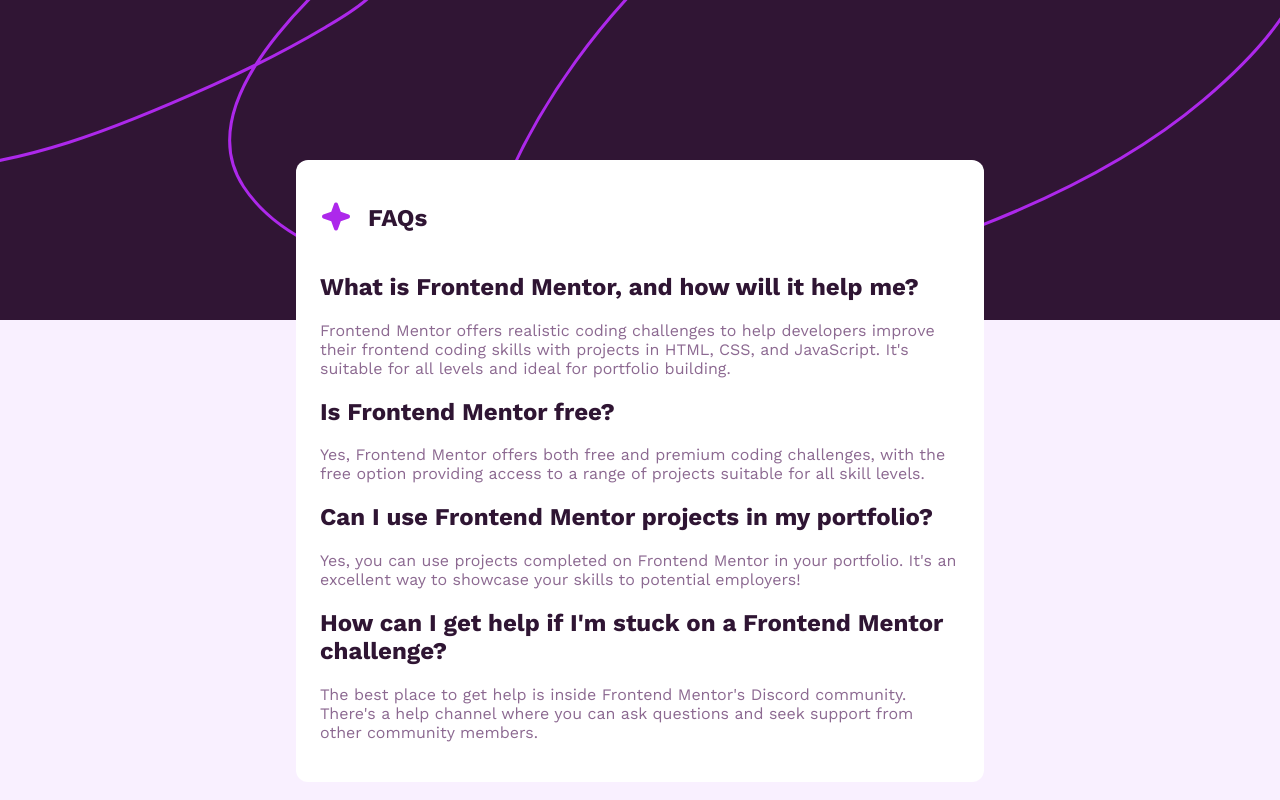
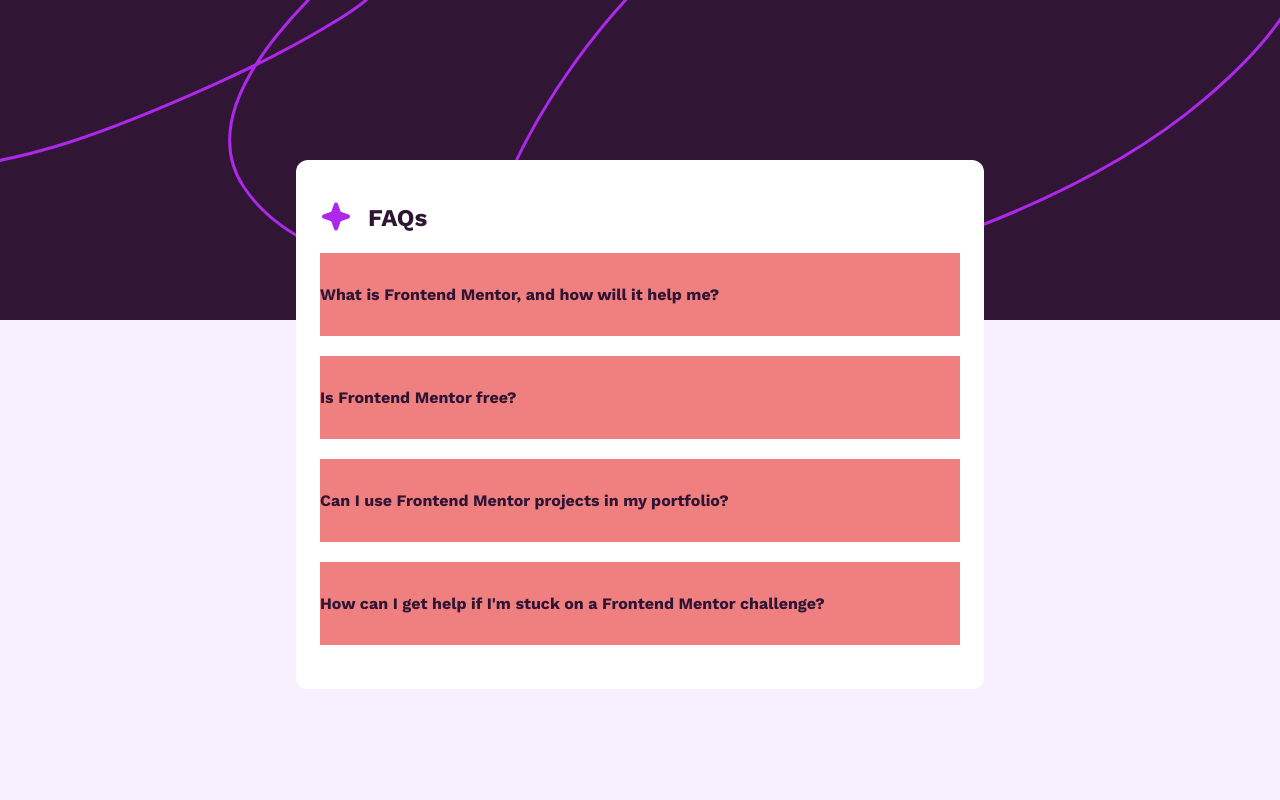
Before and after one commit to ricardo1003/faq-accordion-main, a plain HTML site: page index.html in a window 1280 px wide. Drawn offline with nearby package versions, Linux system fonts and the light colour scheme.

Commit message:
stylized the questions pt1(hell)

```diff
--- a/css/styles.css
+++ b/css/styles.css
@@ -37,9 +37,6 @@
 article .first{
     display: flex;
 }
-.first.icon{
-
-}
 .icon img{
     padding: 50% 0;
     width: 2rem;
@@ -51,7 +48,58 @@
     color: hsl(292, 42%, 14%);
 }
 
+.questions{
+    /*display: flex;
+    *//*flex-direction: column;
+    */
+    transition: 0.2s;
+    -webkit-transition: 0.2s;
+    -moz-transition: 0.2s;
+    -ms-transition: 0.2s;
+    -o-transition: 0.2s;
+}
+.question{
+    width: 100%;
+    /* height: 4rem; */
+    background-color: lightgreen;
+    display: inline-block;
+    overflow-y: hidden;
+    margin-bottom: 1rem;
+    transition: 0.2s;
+    color: hsl(292, 42%, 14%);
+    font-weight: 700;
 
+    -webkit-transition: 0.2s;
+    -moz-transition: 0.2s;
+    -ms-transition: 0.2s;
+    -o-transition: 0.2s;
 
+}
+.question div:hover{
+    height: 10em;
+}
+.question h2:hover + div{
+    height: 10em;
+}
+.question h2{
+    margin: 0 0 0 0;
+    padding: 5% 0;
+    background-color: lightcoral;
+    font-size:1rem;
+}
+.question div{
+    transition: 0.2s;
+    height: 0px;
+    -webkit-transition: 0.2s;
+    -moz-transition: 0.2s;
+    -ms-transition: 0.2s;
+    -o-transition: 0.2s;
+}
+.question p{
+    margin: 0;
+    font-weight: 400;
+    color: hsl(292, 16%, 49%);
+    display: block;
+}
 .attribution { font-size: 11px; text-align: center; }
     .attribution a { color: hsl(228, 45%, 44%); }
--- a/index.html
+++ b/index.html
@@ -22,27 +22,32 @@
         </picture>
         <h1>FAQs</h1>
       </div>
+      <div class="questions">
         <section class="question question1">
           <h2>What is Frontend Mentor, and how will it help me?</h2>
-        <p>Frontend Mentor offers realistic coding challenges to help developers improve their
-        frontend coding skills with projects in HTML, CSS, and JavaScript. It's suitable for
-        all levels and ideal for portfolio building.</p>
+          <div>
+            <p>Frontend Mentor offers realistic coding challenges to help developers improve their frontend coding skills with projects in HTML, CSS, and JavaScript. It's suitable for all levels and ideal for portfolio building.</p>
+          </div>
         </section>
         <section class="question question2">
           <h2>Is Frontend Mentor free?</h2>
-        <p>Yes, Frontend Mentor offers both free and premium coding challenges, with the free
-        option providing access to a range of projects suitable for all skill levels.</p>
+          <div>
+            <p>Yes, Frontend Mentor offers both free and premium coding challenges, with the free option providing access to a range of projects suitable for all skill levels.</p>
+          </div>
         </section>
         <section class="question question3">
          <h2>Can I use Frontend Mentor projects in my portfolio?</h2>
-        <p>Yes, you can use projects completed on Frontend Mentor in your portfolio. It's an excellent
-        way to showcase your skills to potential employers!</p>
+          <div>
+            <p>Yes, you can use projects completed on Frontend Mentor in your portfolio. It's an excellent way to showcase your skills to potential employers!</p>
+          </div>
         </section>
         <section class="question question4">
           <h2>How can I get help if I'm stuck on a Frontend Mentor challenge?</h2>
-        <p>The best place to get help is inside Frontend Mentor's Discord community. There's a help
-        channel where you can ask questions and seek support from other community members.</p>
+          <div>
+            <p>The best place to get help is inside Frontend Mentor's Discord community. There's a help channel where you can ask questions and seek support from other community members.</p>
+          </div>
         </section>
+      </div>
     </article>
   </main>
     <div class="attribution">
```
Lines whose indentation alone changed are shown as unchanged.
